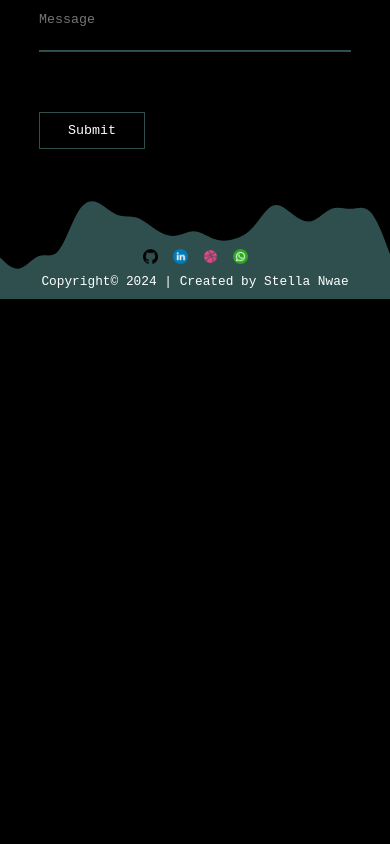
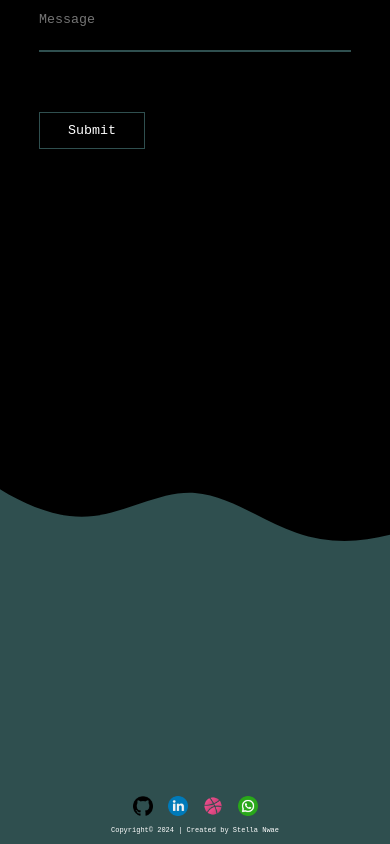
Before and after one commit to Stellanwae/Custommade_posrtfoliowebsite, a plain HTML site: page index.html in a window 390 px wide. Shown: the part 5582-6426 px from the top of the page. Before the commit the page ends 5881 px from the top, so only its background shows below. Drawn offline with Linux system fonts and the light colour scheme; files whose address does not match are found by name.

Commit message:
Update style.css

```diff
--- a/style.css
+++ b/style.css
@@ -549,6 +549,10 @@ body {
         flex-basis: 100%;
        }
 
+       .footer {
+        height: 80vh;
+       }
+
        .footer-container {
         font-size: var(--small-screen-small-font);
         margin-bottom: 10px;
@@ -563,8 +567,11 @@ body {
        }
 
        .socials img {
-        width: 15px;
-        height: 15px;
+        width: 20px;
+        height: 20px;
+        }
+        .copyright {
+            font-size: 7px;
         }
 }
 
```
